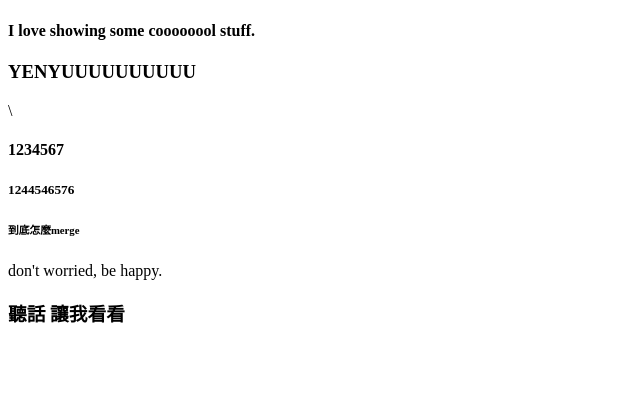
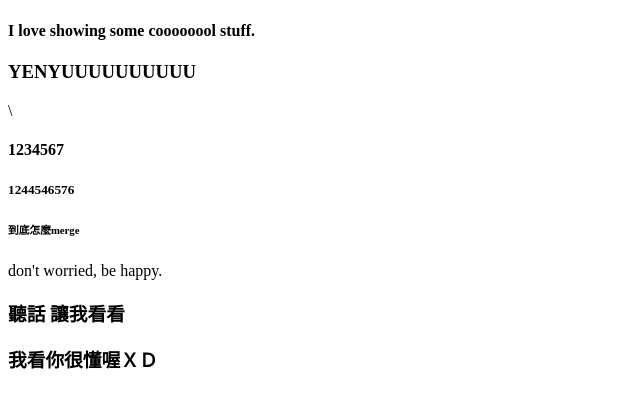
Before and after one commit to YenYuD/gittest, a plain HTML site: page page3.html in a window 1280 px wide. Shown: the part 220-628 px from the top of the page, without its empty margins (0-640 px from the left). Drawn offline with Linux system fonts and the light colour scheme.

Commit message:
add new h3

```diff
--- a/page3.html
+++ b/page3.html
@@ -21,5 +21,6 @@
         <h6>到底怎麼merge</h6>
         <p>don't worried, be happy.</p>
         <h3>聽話 讓我看看</h3>
+        <h3>我看你很懂喔ＸＤ</h3>
     </body>
 </html>
```
